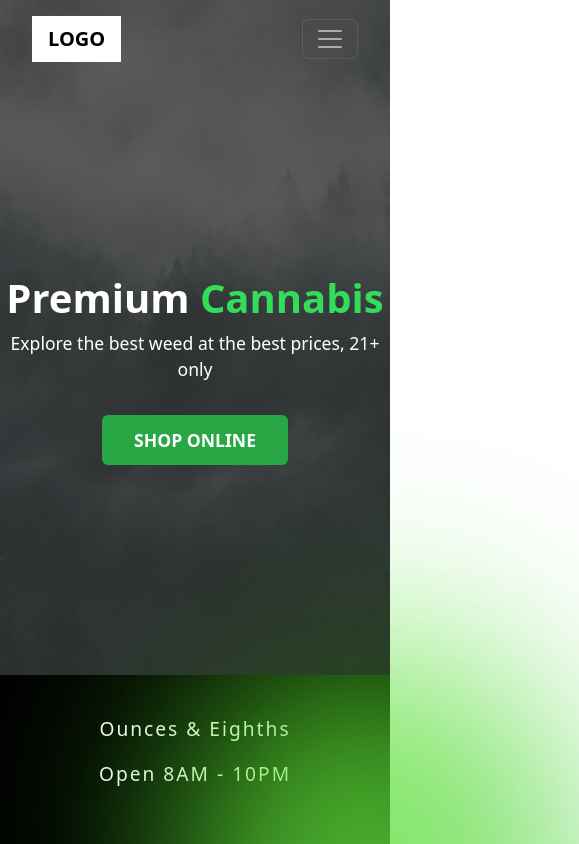
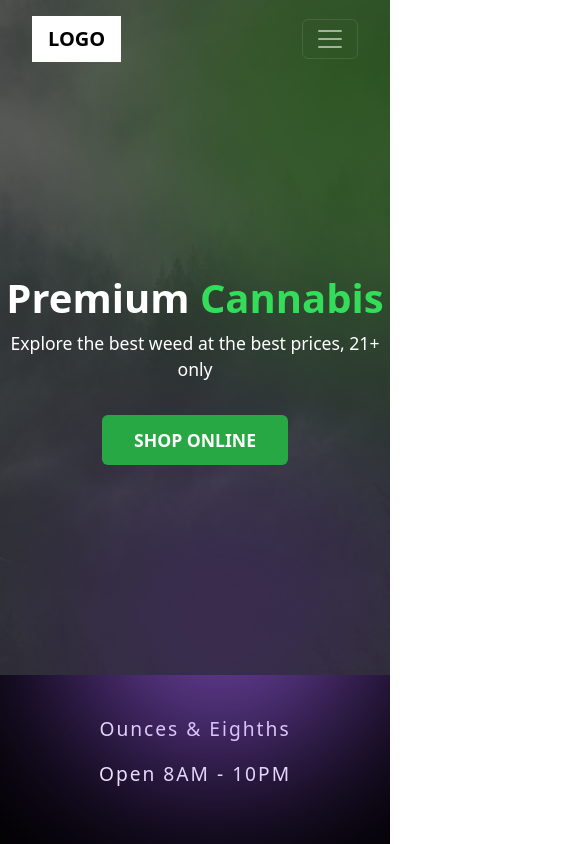
Before and after one commit to stetsonharding/Ounces-Eighths, a React (Vite) app: page / in a window 390 px wide. Shown: the top 844 px of the page, 579 px wide, since content can reach past the window. Built offline with nearby package versions, Linux system fonts and the light colour scheme.

Commit message:
blob fix for responsive

```diff
--- a/src/css/BackgroundBlob.css
+++ b/src/css/BackgroundBlob.css
@@ -1,4 +1,4 @@
-.pickup-container {
+/* .pickup-container {
   position: relative;
   min-height: 100vh;
   display: flex;
@@ -9,24 +9,30 @@
   background: radial-gradient(circle at 20% 20%, #1a2e1f, transparent 40%),
               radial-gradient(circle at 80% 70%, #0f3b1f, transparent 40%),
               linear-gradient(135deg, #0c1510, #111a14 60%, #0e1411);
-}
+} */
 /* ===== Blob Base ===== */
 
-.blob {
-  position: absolute;
-  width: 320px;      /* smaller */
-  height: 320px;     /* smaller */
-  border-radius: 60% 40% 55% 45%;
-  filter: blur(90px);  /* slightly less blur so they don't look washed */
-  opacity: 0.7;
+.blobs{
+    position: absolute;
+  inset: 0;
+  z-index: 0;
+  overflow: hidden;
   pointer-events: none;
 }
 
+/* Base blob */
+.blob {
+  position: absolute;
+  width: 320px;
+  height: 320px;
+  border-radius: 60% 40% 55% 45%;
+  filter: blur(90px);
+  opacity: 0.7;
+}
 
-/* ===== Individual Blobs ===== */
-
+/* Individual blobs */
 .blob1 {
- background: radial-gradient(circle, #84ff00, #22c55e);
+  background: radial-gradient(circle, #84ff00, #22c55e);
   animation: moveBlob1 28s infinite linear;
 }
 
@@ -36,10 +42,9 @@
 }
 
 .blob3 {
- background: radial-gradient(circle, #a3ff5a, #16a34a);
+  background: radial-gradient(circle, #a3ff5a, #16a34a);
   animation: moveBlob3 40s infinite linear;
 }
-
 /* ===== Animations ===== */
 
 @keyframes moveBlob1 {
--- a/src/css/OrderOnlinePickup.css
+++ b/src/css/OrderOnlinePickup.css
@@ -1,8 +1,10 @@
 .pickup-container {
+  position: relative;
   min-height: 100vh;
   display: flex;
   align-items: center;
   justify-content: center;
+  overflow: hidden;
 
   background: radial-gradient(
       circle at 30% 20%,
@@ -17,11 +19,11 @@
     linear-gradient(135deg, #0b0f14, #0f1720);
 }
 
-
+/* Card stays on top */
 .pickup-card {
   position: relative;
   z-index: 2;
-  padding: 60px 60px;
+    padding: 60px 60px;
   width: 550px;
   max-width: 90%;
 
@@ -35,7 +37,6 @@
   text-align: center;
   color: white;
 }
-
 
 
 
```
